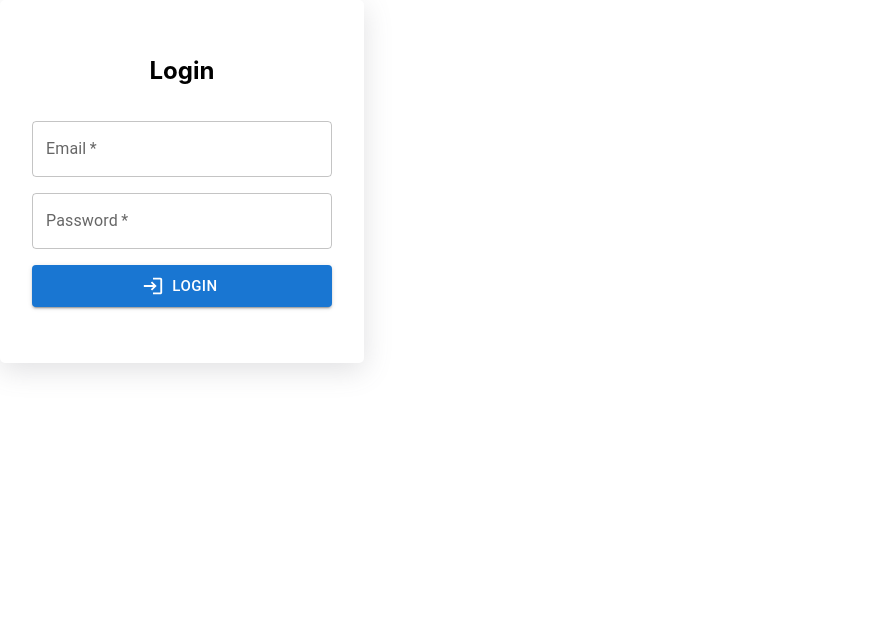
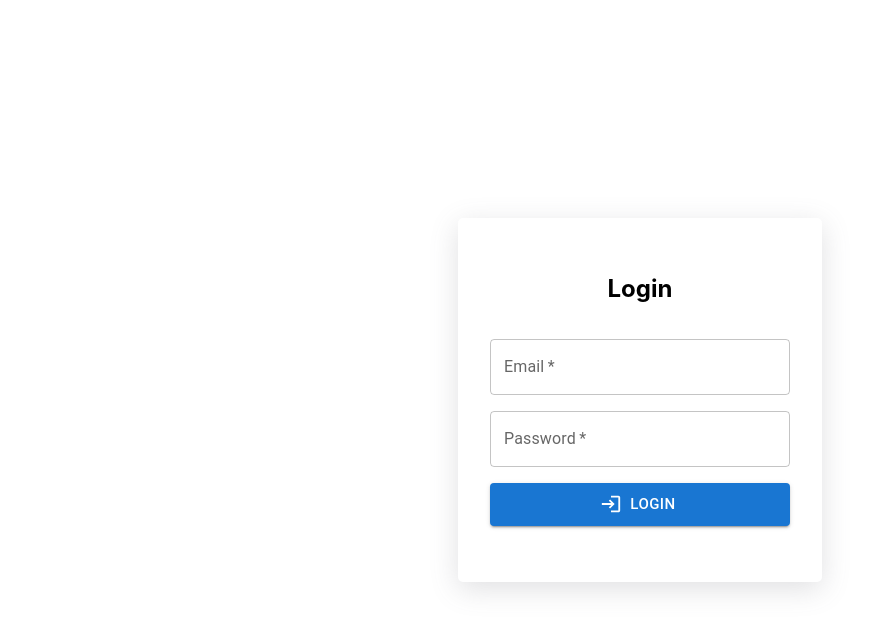
Before and after one commit to zywangdylan/refresh-token, a React (Create React App) app in the folder refresh-token-frontend/: page /login in a window 1280 px wide. Shown: the top 632 px of the page, without its empty margins (0-885 px from the left). Built offline with nearby package versions, Linux system fonts and the light colour scheme.

Commit message:
edit the style for login page

```diff
--- a/refresh-token-frontend/src/pages/Login/Login.css
+++ b/refresh-token-frontend/src/pages/Login/Login.css
@@ -1,7 +1,8 @@
-.uni-form-layout {
+.login-layout {
   height: 100vh;
   display: flex;
-  flex-direction: column;
+  justify-content: center;
+  align-items: center;
 }
 
 .topAlert {
--- a/refresh-token-frontend/src/pages/Signup/Signup.css
+++ b/refresh-token-frontend/src/pages/Signup/Signup.css
@@ -1,3 +1,9 @@
+.uni-form-layout {
+  height: 100vh;
+  display: flex;
+  flex-direction: column;
+}
+
 .signupForm {
   flex: 1;
   display: flex;
```
